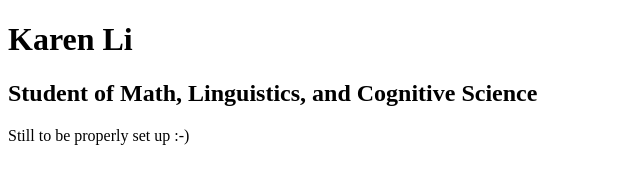
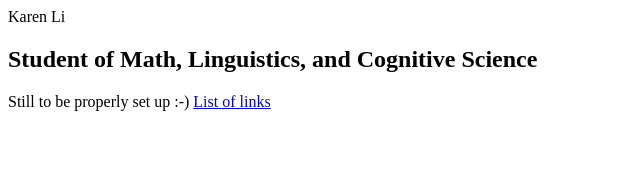
Before and after one commit to KarenWLi/KarenWLi.github.io, a plain HTML site: page index.html in a window 1280 px wide. Shown: the whole page, without its empty margins (0-640 px from the left). Drawn offline with Linux system fonts and the light colour scheme.

Commit message:
linked page

```diff
--- a/index.html
+++ b/index.html
@@ -2,6 +2,7 @@
 <!DOCTYPE html>
 <html>
     <head>
+        <link rel="canonical" href="/link-list"
         <h1>
             Karen Li
         </h1>
@@ -14,5 +15,6 @@
     </head>
     <body>
         Still to be properly set up :-)
+        <a href="./link-list.html"> List of links</a>
     </body>
 </html>
```
